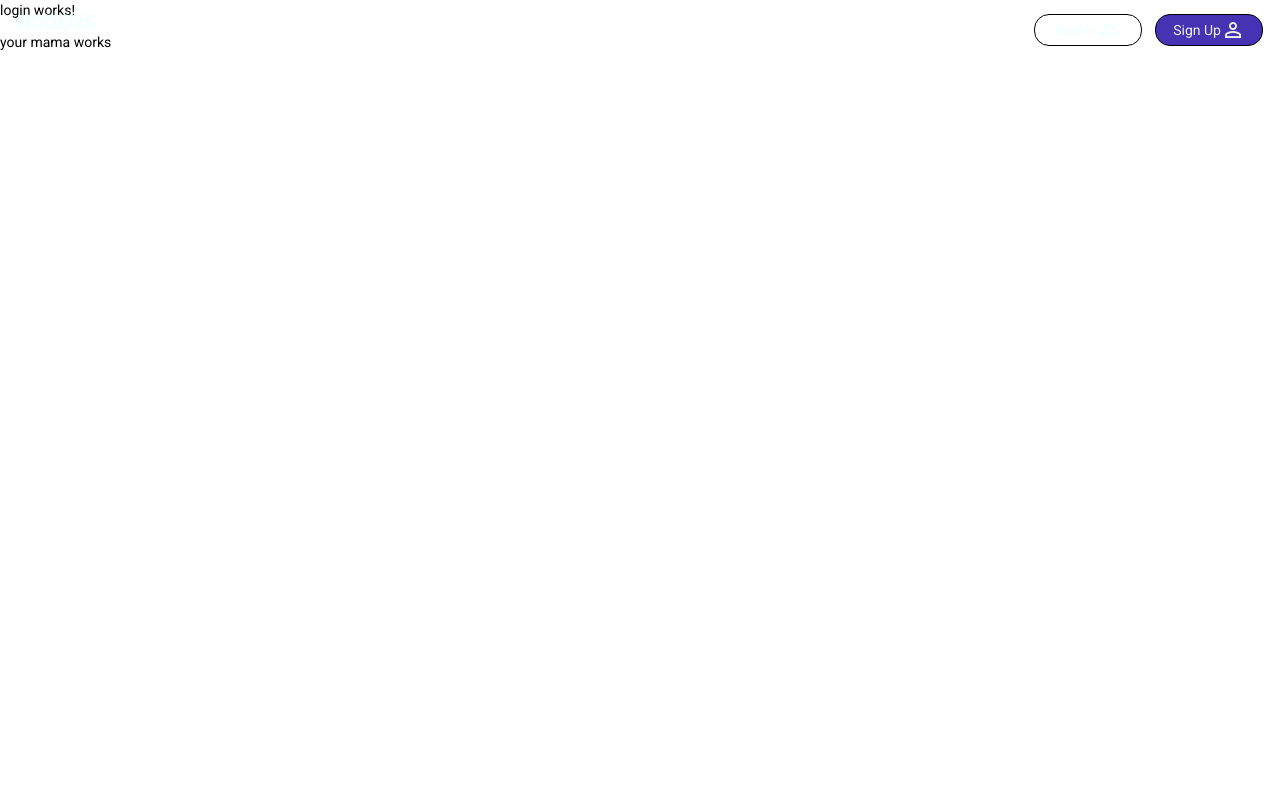
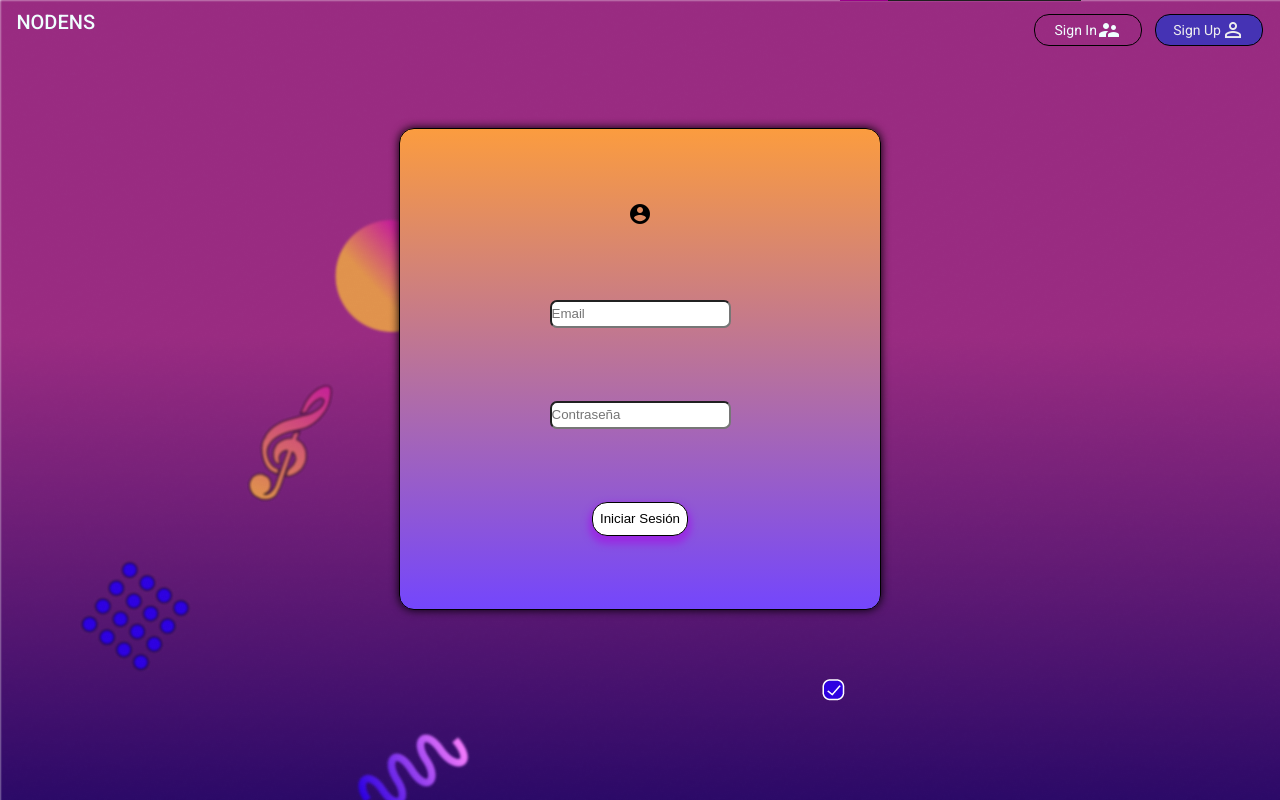
Before and after one commit to Epg33/vistas-proyecto, an Angular app: page /login in a window 1280 px wide. Built offline with nearby package versions, Linux system fonts and the light colour scheme.

Commit message:
Inicio login

```diff
--- a/src/app/components/login/login.component.css
+++ b/src/app/components/login/login.component.css
@@ -0,0 +1,50 @@
+.main{
+    background-image: url("./../../../assets/login.png") ;
+    height: 100%;
+    width: 100%;
+}
+.container-login{
+    display: flex;
+    justify-content: center;
+    align-items: center;
+    padding-top: 10%;
+
+}
+.login{
+    display: flex;
+    justify-content: space-evenly;
+    align-items: center;
+    flex-direction: column;
+    border: 1px solid black;
+    height: 30rem;
+    width: 30rem;
+    border-radius: 15px;
+    background: rgb(251,156,63);
+    background: linear-gradient(180deg, rgba(251,156,63,1) 0%, rgba(116,70,252,1) 100%);
+    box-shadow: 0px 0px 10px ;
+
+}
+.name:nth-child(2){
+    height: 1.5rem;
+    border-radius: 7px;
+}
+.name:nth-child(3){
+    height: 1.5rem;
+    border-radius: 7px;
+}
+.name:nth-child(4){
+    background-color:rgb(255, 255, 255);
+    border: 1px solid black;
+    border-radius: 15px;
+    height: 7%;
+    width: 20%;
+    box-shadow: 0px 5px 7px 3px rgb(153, 43, 226) ;
+}
+.name:nth-child(4):hover{
+    background-color: #fff;
+}
+.name:nth-child(4):active{
+    background-color: orangered;
+    transform: translateY(3px);
+    box-shadow: 0px 3px 7px 3px;
+}
--- a/src/app/components/login/login.component.html
+++ b/src/app/components/login/login.component.html
@@ -1,3 +1,14 @@
-<p>login works!</p>
 
-<p>your mama works</p>
+<main class="main">
+
+<div class="container-login">
+    <div class="login">
+
+         <mat-icon class="circle-login">account_circle</mat-icon>
+        <input type="text" class="name" placeholder="Email">
+        <input type="text" class="name" placeholder="Contraseña">
+        <input type="button" class="name" value="Iniciar Sesión" >
+    </div>
+
+</div>
+</main>
```
